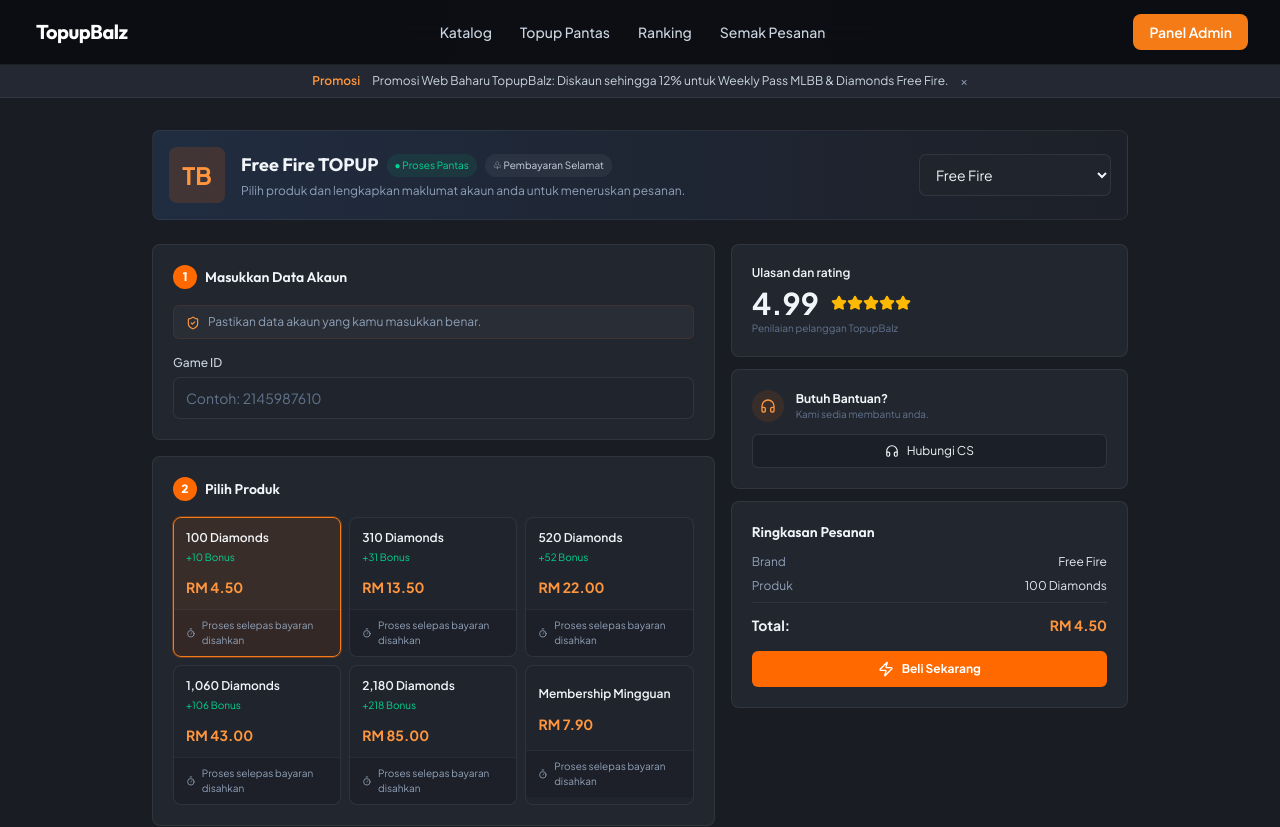
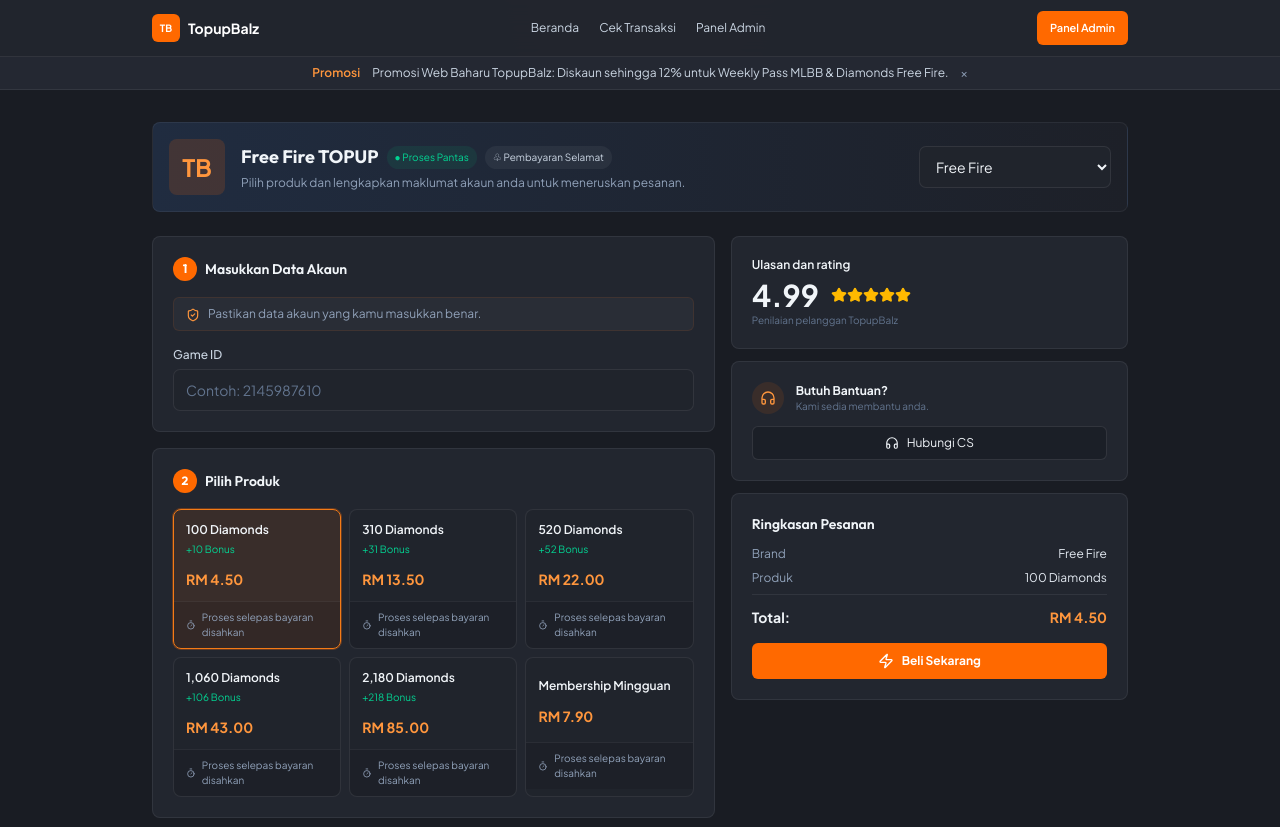
Before and after one commit to siuiqbal23-pixel/Topupbalzzz, a React (Vite) app: page / in a window 1280 px wide. Shown: the top 827 px of the page. Built offline with nearby package versions, Linux system fonts and the light colour scheme.

Commit message:
Match checkout header to ZIP storefront design

```diff
--- a/src/components/Navbar.tsx
+++ b/src/components/Navbar.tsx
@@ -7,147 +7,31 @@ interface NavbarProps {
   onOpenAdmin: () => void;
 }
 
-export function Navbar({
-  storeName,
-  onNavigateHomeSection,
-  onOpenAdmin,
-}: NavbarProps) {
-  const [mobileOpen, setMobileOpen] = useState(false);
-
-  const handleSectionClick = (sectionId?: string) => {
-    setMobileOpen(false);
-    onNavigateHomeSection(sectionId);
-  };
-
+export function Navbar({ storeName, onNavigateHomeSection, onOpenAdmin }: NavbarProps) {
+  const [open, setOpen] = useState(false);
+  const go = (section?: string) => { setOpen(false); onNavigateHomeSection(section); };
   return (
-    <header className="sticky top-0 z-40 border-b border-white/[0.07] bg-[#0B0D12]/90 backdrop-blur-md">
-      <div className="max-w-7xl mx-auto px-4 sm:px-6 lg:px-8 h-16 flex items-center justify-between gap-8">
-        {/* Zone 1: Single-line Brand Wordmark */}
-        <a
-          href="/"
-          onClick={(e) => {
-            e.preventDefault();
-            handleSectionClick();
-          }}
-          className="font-display text-xl font-bold tracking-tight text-white whitespace-nowrap shrink-0 focus-visible:outline-none focus-visible:ring-2 focus-visible:ring-orange-500 rounded-md px-1"
-        >
+    <header className="sticky top-0 z-40 border-b border-white/[0.07] bg-[#22262f]/95 backdrop-blur">
+      <div className="mx-auto flex h-14 max-w-5xl items-center justify-between gap-4 px-4 sm:px-6">
+        <button onClick={() => go()} className="flex items-center gap-2 text-left text-sm font-bold text-white">
+          <span className="flex h-7 w-7 items-center justify-center rounded-md bg-orange-500 text-[10px] font-black text-white">TB</span>
           {storeName}
-        </a>
-
-        {/* Zone 2: 4 Clean Single-Line Nav Links */}
-        <nav
-          aria-label="Navigasi utama"
-          className="hidden md:flex items-center gap-7 text-sm font-medium text-slate-300"
-        >
-          <a
-            href="#katalog"
-            onClick={(e) => {
-              e.preventDefault();
-              handleSectionClick('katalog');
-            }}
-            className="hover:text-white hover:underline underline-offset-4 decoration-orange-500 transition-colors whitespace-nowrap shrink-0"
-          >
-            Katalog
-          </a>
-          <a
-            href="#topup-pantas"
-            onClick={(e) => {
-              e.preventDefault();
-              handleSectionClick('topup-pantas');
-            }}
-            className="hover:text-white hover:underline underline-offset-4 decoration-orange-500 transition-colors whitespace-nowrap shrink-0"
-          >
-            Topup Pantas
-          </a>
-          <a
-            href="#ranking"
-            onClick={(e) => {
-              e.preventDefault();
-              handleSectionClick('ranking');
-            }}
-            className="hover:text-white hover:underline underline-offset-4 decoration-orange-500 transition-colors whitespace-nowrap shrink-0"
-          >
-            Ranking
-          </a>
-          <a
-            href="#semak-pesanan"
-            onClick={(e) => {
-              e.preventDefault();
-              handleSectionClick('semak-pesanan');
-            }}
-            className="hover:text-white hover:underline underline-offset-4 decoration-orange-500 transition-colors whitespace-nowrap shrink-0"
-          >
-            Semak Pesanan
-          </a>
+        </button>
+        <nav className="hidden items-center gap-5 text-xs text-slate-300 sm:flex">
+          <button onClick={() => go()} className="hover:text-orange-400">Beranda</button>
+          <button onClick={() => go('semak-transaksi')} className="hover:text-orange-400">Cek Transaksi</button>
+          <button onClick={onOpenAdmin} className="hover:text-orange-400">Panel Admin</button>
         </nav>
-
-        {/* Zone 3: 1 Primary Action + Mobile Trigger */}
-        <div className="flex items-center gap-3 shrink-0">
-          <button
-            type="button"
-            onClick={onOpenAdmin}
-            className="px-4 py-2 text-xs sm:text-sm font-semibold text-white bg-orange-600 hover:bg-orange-500 active:scale-[0.98] rounded-lg transition-all whitespace-nowrap shrink-0 cursor-pointer focus-visible:outline-none focus-visible:ring-2 focus-visible:ring-orange-400"
-          >
-            Panel Admin
-          </button>
-
-          <button
-            type="button"
-            onClick={() => setMobileOpen((prev) => !prev)}
-            aria-label={mobileOpen ? 'Tutup menu' : 'Buka menu'}
-            aria-expanded={mobileOpen}
-            className="md:hidden p-2 rounded-lg text-slate-300 hover:text-white hover:bg-white/5 transition-colors cursor-pointer"
-          >
-            {mobileOpen ? <X className="w-5 h-5" /> : <Menu className="w-5 h-5" />}
-          </button>
+        <div className="flex items-center gap-2">
+          <button onClick={onOpenAdmin} className="rounded-md border border-orange-500/50 bg-orange-500 px-3 py-2 text-[11px] font-semibold text-white hover:bg-orange-400">Panel Admin</button>
+          <button onClick={() => setOpen(v => !v)} aria-label={open ? 'Tutup menu' : 'Buka menu'} className="rounded-md p-2 text-slate-300 hover:bg-white/5 sm:hidden">{open ? <X className="h-5 w-5"/> : <Menu className="h-5 w-5"/>}</button>
         </div>
       </div>
-
-      {/* Mobile Dropdown Navigation */}
-      {mobileOpen ? (
-        <div className="md:hidden border-t border-white/[0.07] bg-[#0F131B] px-4 py-3 space-y-1">
-          <a
-            href="#katalog"
-            onClick={(e) => {
-              e.preventDefault();
-              handleSectionClick('katalog');
-            }}
-            className="block py-2.5 px-3 rounded-lg text-sm font-medium text-slate-200 hover:bg-white/5 hover:text-white"
-          >
-            Katalog Game
-          </a>
-          <a
-            href="#topup-pantas"
-            onClick={(e) => {
-              e.preventDefault();
-              handleSectionClick('topup-pantas');
-            }}
-            className="block py-2.5 px-3 rounded-lg text-sm font-medium text-slate-200 hover:bg-white/5 hover:text-white"
-          >
-            Topup Pantas
-          </a>
-          <a
-            href="#ranking"
-            onClick={(e) => {
-              e.preventDefault();
-              handleSectionClick('ranking');
-            }}
-            className="block py-2.5 px-3 rounded-lg text-sm font-medium text-slate-200 hover:bg-white/5 hover:text-white"
-          >
-            Ranking Topup
-          </a>
-          <a
-            href="#semak-pesanan"
-            onClick={(e) => {
-              e.preventDefault();
-              handleSectionClick('semak-pesanan');
-            }}
-            className="block py-2.5 px-3 rounded-lg text-sm font-medium text-slate-200 hover:bg-white/5 hover:text-white"
-          >
-            Semak Pesanan
-          </a>
-        </div>
-      ) : null}
+      {open && <div className="space-y-1 border-t border-white/10 bg-[#22262f] px-4 py-3 sm:hidden">
+        <button onClick={() => go()} className="block w-full rounded-md px-3 py-2 text-left text-sm text-slate-200">Beranda</button>
+        <button onClick={() => go('semak-transaksi')} className="block w-full rounded-md px-3 py-2 text-left text-sm text-slate-200">Cek Transaksi</button>
+        <button onClick={() => {setOpen(false);onOpenAdmin();}} className="block w-full rounded-md px-3 py-2 text-left text-sm text-orange-300">Panel Admin</button>
+      </div>}
     </header>
   );
 }
```
